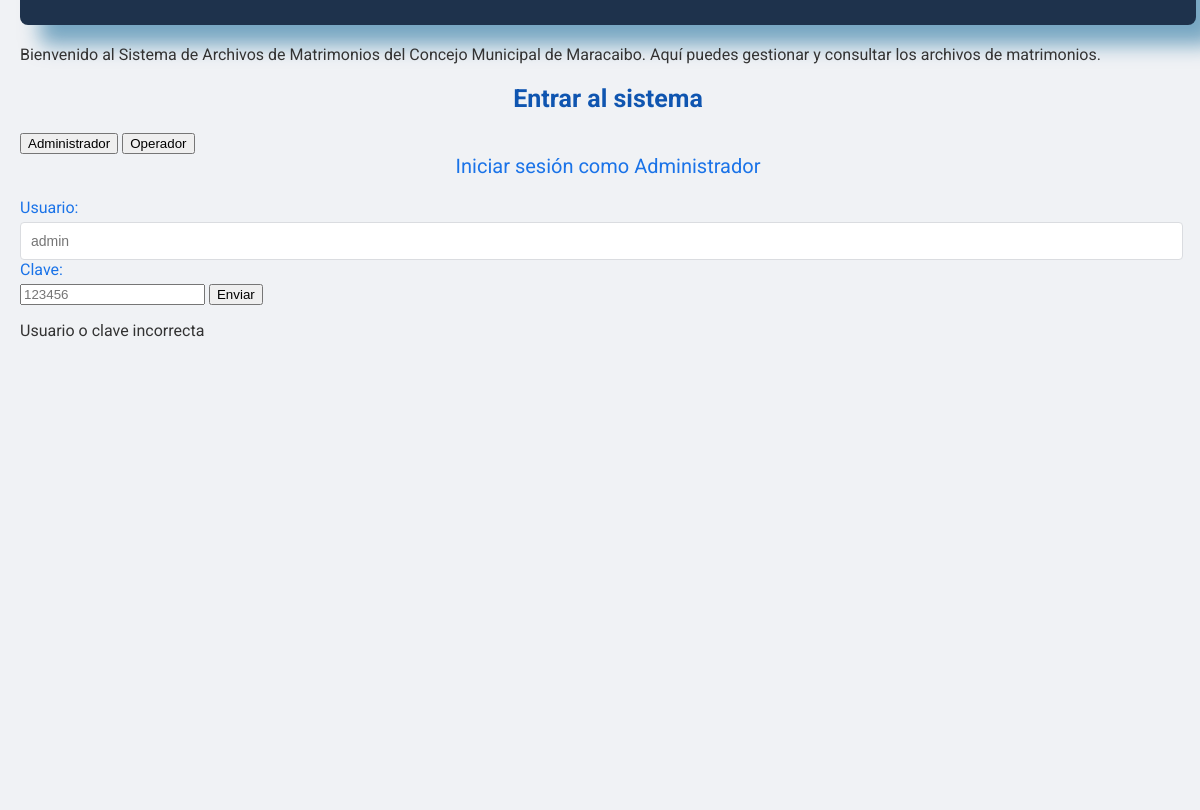
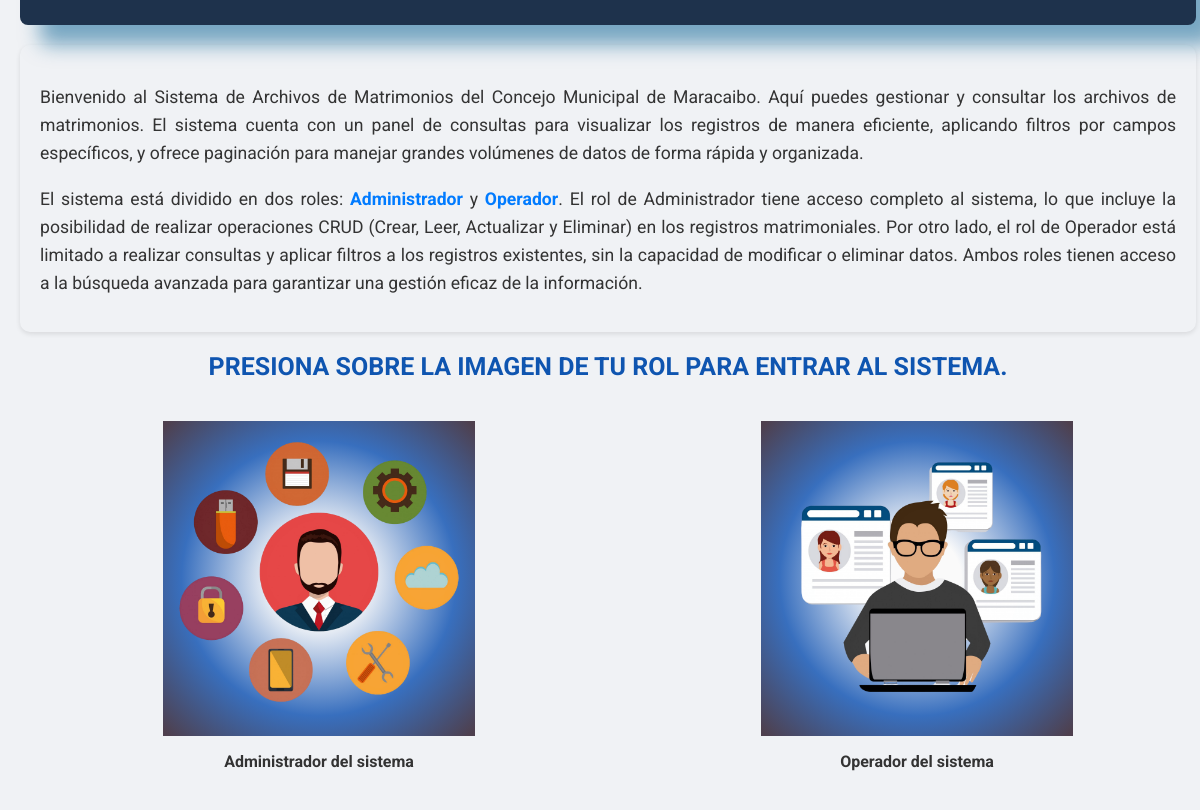
Before and after one commit to edilyrosa/system-archive, an Electron app: page front/index.html in a window 1200 px wide. Shown: the part 300-1110 px from the top of the page. Before the commit the page ends 800 px from the top, so only its background shows below. Drawn offline with Linux system fonts and the light colour scheme.

Commit message:
welcome page started, missing set login

```diff
--- a/front/index.html
+++ b/front/index.html
@@ -19,11 +19,36 @@
 
         <main>
             <section class="info">
-                <p>Bienvenido al Sistema de Archivos de Matrimonios del Concejo Municipal de Maracaibo. Aquí puedes gestionar y consultar los archivos de matrimonios.</p>
-                <h2>Entrar al sistema</h2>
-                <div class="options">
-                    <button id="admin-btn">Administrador</button>
-                    <button id="operator-btn">Operador</button>
+                <div class="info-container">
+                    <p class="info-paragraph">
+                        Bienvenido al Sistema de Archivos de Matrimonios del Concejo Municipal de Maracaibo. Aquí puedes gestionar y consultar los archivos de matrimonios.
+                        El sistema cuenta con un panel de consultas para visualizar los registros de manera eficiente, aplicando filtros por campos específicos, y ofrece paginación para manejar grandes volúmenes de datos de forma rápida y organizada.
+                    </p>
+
+                    <p class="info-paragraph">
+                        El sistema está dividido en dos roles: <strong>Administrador</strong> y <strong>Operador</strong>. El rol de Administrador tiene acceso completo al sistema, lo que incluye la posibilidad de realizar operaciones CRUD (Crear, Leer, Actualizar y Eliminar) en los registros matrimoniales. Por otro lado, el rol de Operador está limitado a realizar consultas y aplicar filtros a los registros existentes, sin la capacidad de modificar o eliminar datos. Ambos roles tienen acceso a la búsqueda avanzada para garantizar una gestión eficaz de la información.
+                    </p>
+                </div>
+
+                <h2>PRESIONA SOBRE LA IMAGEN DE TU ROL PARA ENTRAR AL SISTEMA.</h2>
+
+                <div class="options flex-container">
+                    <div class="flex-item-2">
+                        <button id="admin-btn"> <div class="logo">
+                                <img src="../admin0.png" alt="Logo del admin" width="300" height="200">
+                            </div>
+                        </button>
+                        <p><b>Administrador del sistema</b></p>
+                    </div>
+
+                    <div class="flex-item-2">
+                        <button id="operator-btn"> <div class="logo">
+                            <img src="../user0.png" alt="Logo del admin" width="300" height="200">
+                        </button>
+                        <p><b>Operador del sistema</b></p>
+                    </div>
+                </div>
+
                 </div>
             </section>
 
--- a/front/style.css
+++ b/front/style.css
@@ -269,7 +269,7 @@
     justify-content: center;
     align-items: center;
     justify-content: center; /* Centra horizontalmente */
-    background-color: rgba(190, 214, 237, 0.354);
+    text-align: center;
 }
 
 .flex-item-2 {
@@ -277,6 +277,17 @@
     padding: 10px; /* Espaciado interno */
     min-width: 0; /* Previene el desbordamiento */
     margin: 5px auto;
+    text-align: center;
+}
+
+#admin-btn, #operator-btn{
+    background: rgb(250,250,250);
+    background: radial-gradient(circle, rgba(250,250,250,1) 20%, rgba(56,111,190,1) 62%, rgba(24,4,22,0.7484243697478992) 98%);
+    border: #032858;
+}
+#admin-btn:hover, #operator-btn:hover{
+    background-color: #030000;
+    border: #ffffff;
 }
 
 /* Responsive */
@@ -360,3 +371,23 @@
 .modal button:hover {
     background-color: #1557b0;
 }
+
+.info-container {
+    padding: 20px;
+    border-radius: 10px;
+    box-shadow: 0 2px 5px rgba(0, 0, 0, 0.1);
+    margin: 20px auto;
+}
+
+.info-paragraph {
+    font-family: 'Roboto', sans-serif;
+    font-size: 1.1em;
+    color: #333;
+    line-height: 1.6;
+    margin-bottom: 15px;
+    text-align: justify;
+}
+
+.info-paragraph strong {
+    color: #007BFF;
+}
```
Also changed, not shown: admin0.png (added), cementerio.gif (deleted), user.png (added), user0.png (added), user1.png (added).
